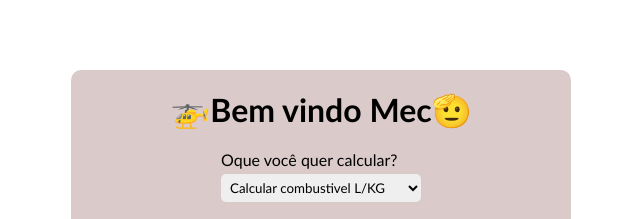
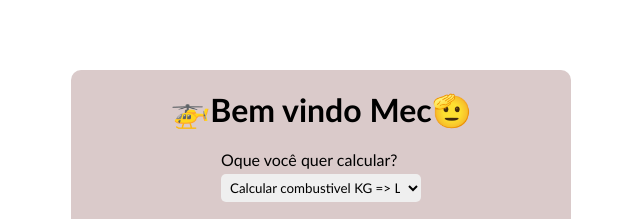
Before and after one commit to CristianSbarboza/torque-combst, a plain HTML site: page index.html in a window 1280 px wide. Shown: the top 219 px of the page, 319-959 px from the left. Drawn offline with Linux system fonts and the light colour scheme.

Commit message:
correcao ortografica

```diff
--- a/index.html
+++ b/index.html
@@ -32,7 +32,7 @@
             <section id="container-function">
                 <label for="function">Oque você quer calcular?</label>
                 <select name="function" id="function" >
-                    <option value="combustivel">Calcular combustivel L/KG</option>
+                    <option value="combustivel">Calcular combustivel KG => L</option>
                     <option value="torque">Calcular torque</option>
                 </select>
             </section>
```
